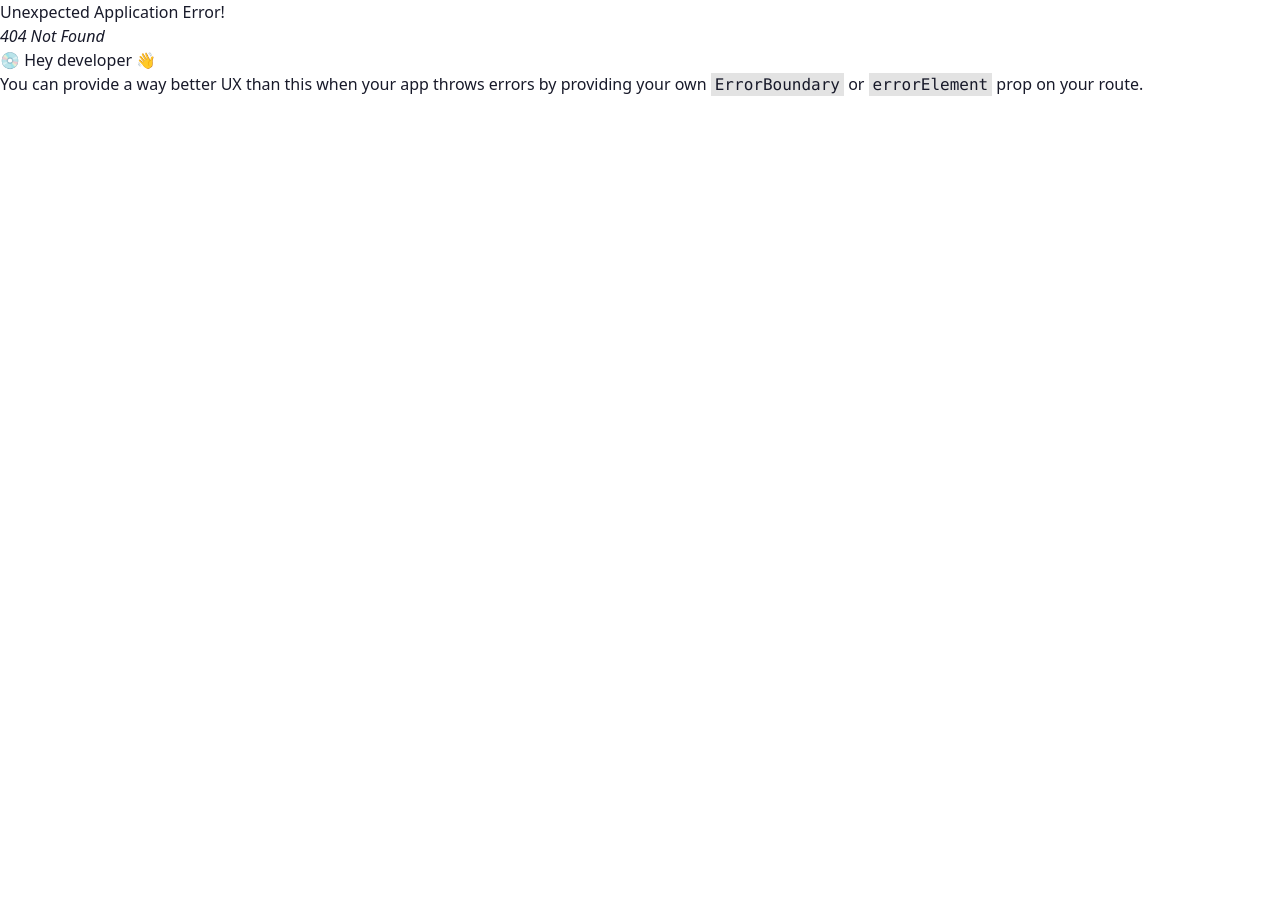
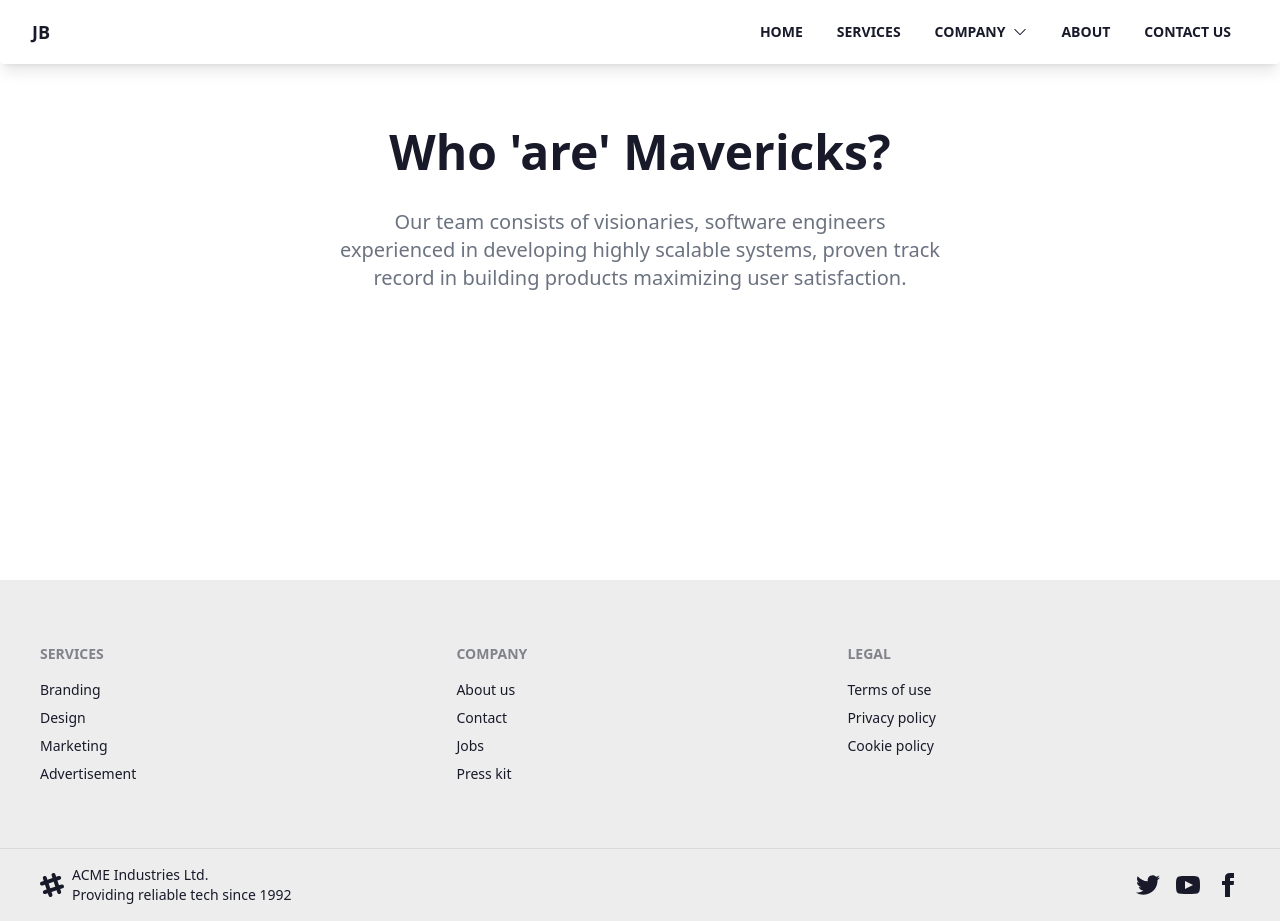
Before and after one commit to Maverick-Softwares/jb-mavericks.github.io, a React (Vite) app: page /about in a window 1280 px wide. Before the commit this address had no page. Before the commit the page ends 800 px from the top, so only its background shows below. Built offline with nearby package versions, Linux system fonts and the light colour scheme.

Commit message:
added about component

```diff
--- /dev/null
+++ b/src/Pages/About/About.jsx
@@ -0,0 +1,20 @@
+import React from "react";
+
+const About = () => {
+  return (
+    <div className="my-16 px-8">
+      <div className=" w-1/2 text-center mx-auto">
+        <h2 className="text-5xl font-semibold mb-8">Who 'are' Mavericks?</h2>
+        <p className="text-gray-500 text-xl">
+          Our team consists of visionaries, software engineers experienced in
+          developing highly scalable systems, proven track record in building
+          products maximizing user satisfaction.
+        </p>
+      </div>
+
+      {/* ========== */}
+    </div>
+  );
+};
+
+export default About;
--- a/src/router.jsx
+++ b/src/router.jsx
@@ -4,6 +4,7 @@ import Homepage from "./Pages/Homepage/Homepage";
 import OurTeam from "./Pages/Company/OurTeam";
 import Services from "./Pages/Services/Services";
 import ContactUs from "./Pages/ContactUs/ContactUs";
+import About from "./Pages/About/About";
 
 const router = createBrowserRouter([
   {
@@ -26,6 +27,10 @@ const router = createBrowserRouter([
         path: "/contact",
         element: <ContactUs />,
       },
+      {
+        path: "/about",
+        element: <About />,
+      },
     ],
   },
 ]);
```
